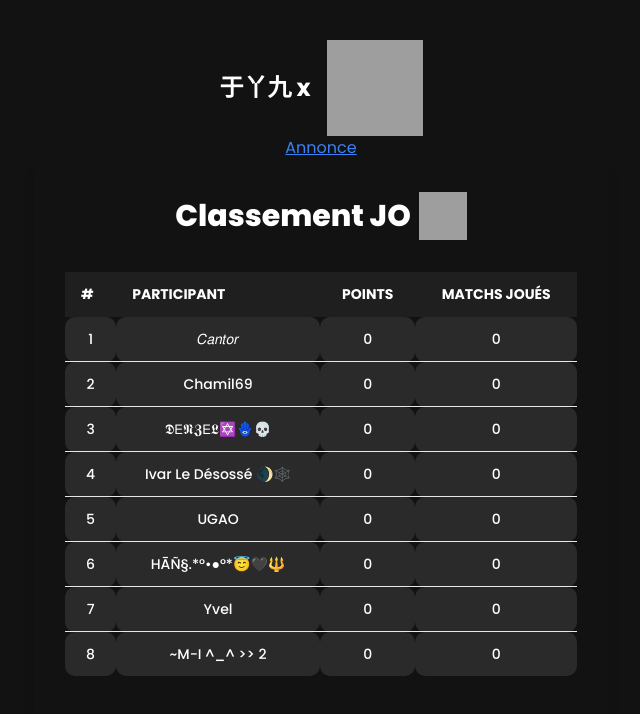
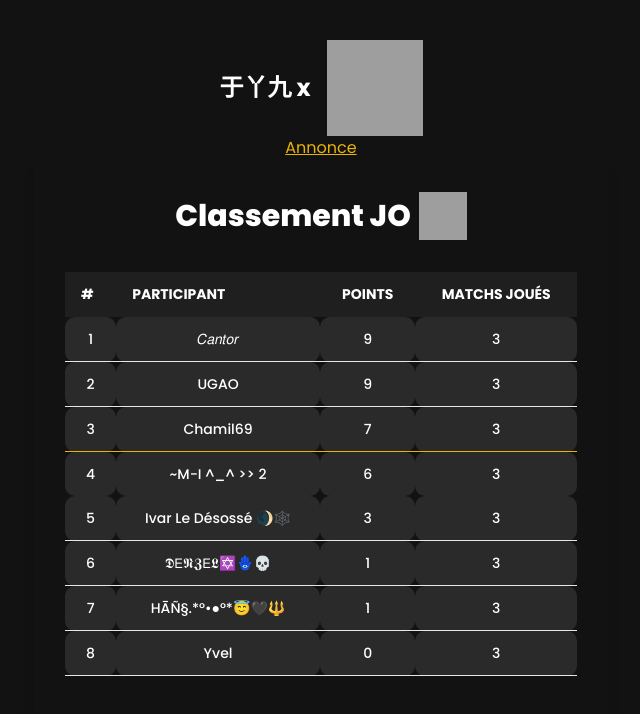
Before and after one commit to Natskashee/FYN-JO, a plain HTML site: page index.html in a window 1280 px wide. Shown: the whole page, without its empty margins (319-959 px from the left). Drawn offline with nearby package versions, Linux system fonts and the light colour scheme; grey boxes are pictures that could not be loaded.

Commit message:
Update index.html

```diff
--- a/index.html
+++ b/index.html
@@ -55,7 +55,11 @@
 
       <nav class="flex justify-center items-center text-white">
         <ul class="flex gap-2">
-          <a href="https://telegra.ph/%E4%BA%8E%E4%B8%AB%E4%B9%9D-%E4%B8%BF-09-16" class="text-blue-500 underline"><li>Annonce</li></a>
+          <a
+            href="https://telegra.ph/%E4%BA%8E%E4%B8%AB%E4%B9%9D-%E4%B8%BF-09-16"
+            class="text-yellow-500 underline"
+            ><li>Annonce</li></a
+          >
         </ul>
       </nav>
 
@@ -85,50 +89,56 @@
             <tr class="rank-1 border-b">
               <td class="py-3 px-4">1</td>
               <td class="py-3 px-4">𝐶𝑎𝑛𝑡𝑜𝑟</td>
-              <td class="py-3 px-4 text-center">0</td>
-              <td class="py-3 px-4 text-center">0</td>
+              <td class="py-3 px-4 text-center">9</td>
+              <td class="py-3 px-4 text-center">3</td>
             </tr>
-            <tr class="rank-2 border-b">
+
+            <tr class="border-b">
               <td class="py-3 px-4">2</td>
+              <td class="py-3 px-4">UGAO</td>
+              <td class="py-3 px-4 text-center">9</td>
+              <td class="py-3 px-4 text-center">3</td>
+            </tr>
+
+            <tr class="rank-2 border-b border-yellow-500">
+              <td class="py-3 px-4">3</td>
               <td class="py-3 px-4">Chamil69</td>
-              <td class="py-3 px-4 text-center">0</td>
-              <td class="py-3 px-4 text-center">0</td>
+              <td class="py-3 px-4 text-center">7</td>
+              <td class="py-3 px-4 text-center">3</td>
             </tr>
+
+            <tr>
+              <td class="py-3 px-4">4</td>
+              <td class="py-3 px-4">~M-I ^_^ >> 2</td>
+              <td class="py-3 px-4 text-center">6</td>
+              <td class="py-3 px-4 text-center">3</td>
+            </tr>
+
+            <tr class="border-b">
+              <td class="py-3 px-4">5</td>
+              <td class="py-3 px-4">Ivar Le Désossé 🌒🕸️</td>
+              <td class="py-3 px-4 text-center">3</td>
+              <td class="py-3 px-4 text-center">3</td>
+            </tr>
+
             <tr class="rank-3 border-b">
-              <td class="py-3 px-4">3</td>
+              <td class="py-3 px-4">6</td>
               <td class="py-3 px-4">𝕯𝖤𝕹𝖅𝖤𝕷✡️🪬💀</td>
-              <td class="py-3 px-4 text-center">0</td>
-              <td class="py-3 px-4 text-center">0</td>
+              <td class="py-3 px-4 text-center">1</td>
+              <td class="py-3 px-4 text-center">3</td>
+            </tr>
+
+            <tr class="border-b">
+              <td class="py-3 px-4">7</td>
+              <td class="py-3 px-4">HĀÑ§.*°•●°*😇🖤🔱</td>
+              <td class="py-3 px-4 text-center">1</td>
+              <td class="py-3 px-4 text-center">3</td>
             </tr>
             <tr class="border-b">
-              <td class="py-3 px-4">4</td>
-              <td class="py-3 px-4">Ivar Le Désossé 🌒🕸️</td>
-              <td class="py-3 px-4 text-center">0</td>
-              <td class="py-3 px-4 text-center">0</td>
-            </tr>
-            <tr class="border-b">
-              <td class="py-3 px-4">5</td>
-              <td class="py-3 px-4">UGAO</td>
-              <td class="py-3 px-4 text-center">0</td>
-              <td class="py-3 px-4 text-center">0</td>
-            </tr>
-            <tr class="border-b">
-              <td class="py-3 px-4">6</td>
-              <td class="py-3 px-4">HĀÑ§.*°•●°*😇🖤🔱</td>
-              <td class="py-3 px-4 text-center">0</td>
-              <td class="py-3 px-4 text-center">0</td>
-            </tr>
-            <tr class="border-b">
-              <td class="py-3 px-4">7</td>
+              <td class="py-3 px-4">8</td>
               <td class="py-3 px-4">Yvel</td>
               <td class="py-3 px-4 text-center">0</td>
-              <td class="py-3 px-4 text-center">0</td>
-            </tr>
-            <tr>
-              <td class="py-3 px-4">8</td>
-              <td class="py-3 px-4">~M-I ^_^ >> 2</td>
-              <td class="py-3 px-4 text-center">0</td>
-              <td class="py-3 px-4 text-center">0</td>
+              <td class="py-3 px-4 text-center">3</td>
             </tr>
           </tbody>
         </table>
```
